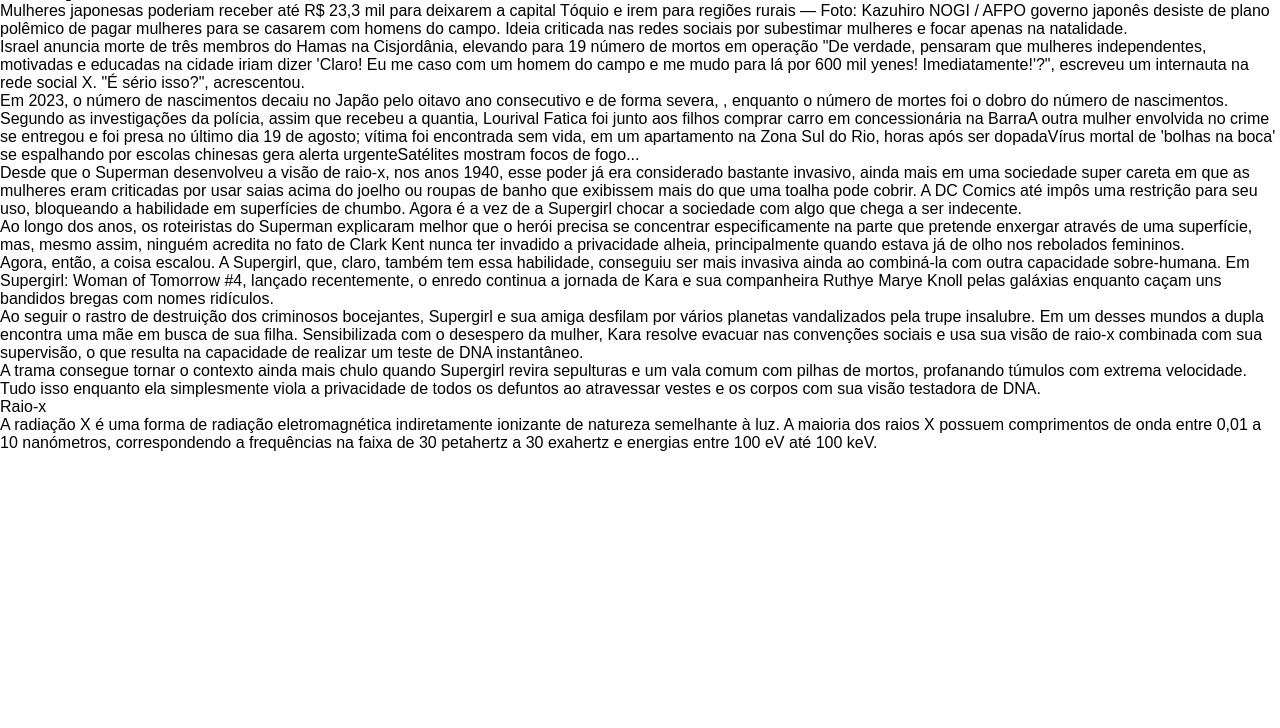
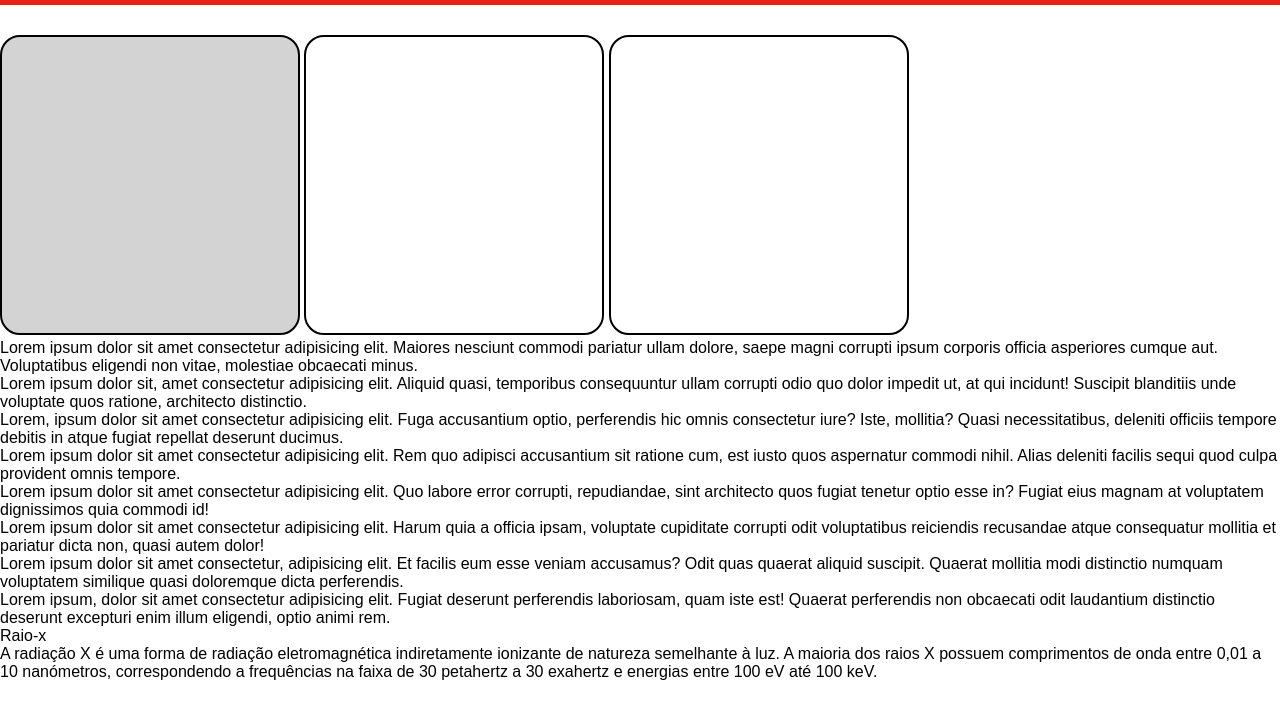
Before and after one commit to GKPTAN/HTML-CSS, a website: page Exercicios/ex022/p001.html in a window 1280 px wide. Shown: the part 72-800 px from the top of the page. Drawn offline with Linux system fonts and the light colour scheme.

Commit message:
parte 2 SASS

```diff
--- a/Exercicios/ex022/estilos/style.sass
+++ b/Exercicios/ex022/estilos/style.sass
@@ -4,3 +4,21 @@
 body
     font-family: Arial, Helvetica, sans-serif
     @include mixins.bg-image('praia.jpg')
+
+    h1
+        background-color: variables.$primary-color
+        text-align: center
+        text-transform: uppercase
+        padding: 20px 0px
+        margin-bottom: 30px
+    div.quadrado
+        display: inline-block
+        border: 2px solid #000
+        width: 300px
+        height: 300px
+        border-radius: variables.$border-radius
+        background-color: variables.$secondary-color
+    #q1
+        background-color: variables.$bg-color-one
+    #q2
+        background: linear-gradient(bottom, #000, #004A85)
--- a/Exercicios/ex022/p001.html
+++ b/Exercicios/ex022/p001.html
@@ -8,7 +8,7 @@
     <title>Exercício prático</title>
 </head>
 <body>
-    <h1>Japão desiste de projeto para convencer mulheres a se casarem com homens do campo em troca de dinheiro</h1>
+    <h1>Lorem</h1>
     <div class="quadrado" id="q1"></div>
     <div class="quadrado" id="q2"></div>
     <div class="quadrado" id="q3"></div>
@@ -17,14 +17,14 @@
     <div class="bloco" id="q6"></div>
     <div class="bloco" id="q7"></div>
     <main>
-        <p>Mulheres japonesas poderiam receber até R$ 23,3 mil para deixarem a capital Tóquio e irem para regiões rurais — Foto: Kazuhiro NOGI / AFPO governo japonês desiste de plano polêmico de pagar mulheres para se casarem com homens do campo. Ideia criticada nas redes sociais por subestimar mulheres e focar apenas na natalidade.</p>
-        <p>Israel anuncia morte de três membros do Hamas na Cisjordânia, elevando para 19 número de mortos em operação "De verdade, pensaram que mulheres independentes, motivadas e educadas na cidade iriam dizer 'Claro! Eu me caso com um homem do campo e me mudo para lá por 600 mil yenes! Imediatamente!'?", escreveu um internauta na rede social X. "É sério isso?", acrescentou.</p>
-        <p>Em 2023, o número de nascimentos decaiu no Japão pelo oitavo ano consecutivo e de forma severa, , enquanto o número de mortes foi o dobro do número de nascimentos. Segundo as investigações da polícia, assim que recebeu a quantia, Lourival Fatica foi junto aos filhos comprar carro em concessionária na BarraA outra mulher envolvida no crime se entregou e foi presa no último dia 19 de agosto; vítima foi encontrada sem vida, em um apartamento na Zona Sul do Rio, horas após ser dopadaVírus mortal de 'bolhas na boca' se espalhando por escolas chinesas gera alerta urgenteSatélites mostram focos de fogo...</p>
-        <p>Desde que o Superman desenvolveu a visão de raio-x, nos anos 1940, esse poder já era considerado bastante invasivo, ainda mais em uma sociedade super careta em que as mulheres eram criticadas por usar saias acima do joelho ou roupas de banho que exibissem mais do que uma toalha pode cobrir. A DC Comics até impôs uma restrição para seu uso, bloqueando a habilidade em superfícies de chumbo. Agora é a vez de a Supergirl chocar a sociedade com algo que chega a ser indecente.</p>
-        <p>Ao longo dos anos, os roteiristas do Superman explicaram melhor que o herói precisa se concentrar especificamente na parte que pretende enxergar através de uma superfície, mas, mesmo assim, ninguém acredita no fato de Clark Kent nunca ter invadido a privacidade alheia, principalmente quando estava já de olho nos rebolados femininos.</p>
-        <p>Agora, então, a coisa escalou. A Supergirl, que, claro, também tem essa habilidade, conseguiu ser mais invasiva ainda ao combiná-la com outra capacidade sobre-humana. Em Supergirl: Woman of Tomorrow #4, lançado recentemente, o enredo continua a jornada de Kara e sua companheira Ruthye Marye Knoll pelas galáxias enquanto caçam uns bandidos bregas com nomes ridículos.</p>
-        <p>Ao seguir o rastro de destruição dos criminosos bocejantes, Supergirl e sua amiga desfilam por vários planetas vandalizados pela trupe insalubre. Em um desses mundos a dupla encontra uma mãe em busca de sua filha. Sensibilizada com o desespero da mulher, Kara resolve evacuar nas convenções sociais e usa sua visão de raio-x combinada com sua supervisão, o que resulta na capacidade de realizar um teste de DNA instantâneo.</p>
-        <p>A trama consegue tornar o contexto ainda mais chulo quando Supergirl revira sepulturas e um vala comum com pilhas de mortos, profanando túmulos com extrema velocidade. Tudo isso enquanto ela simplesmente viola a privacidade de todos os defuntos ao atravessar vestes e os corpos com sua visão testadora de DNA.</p>
+        <p>Lorem ipsum dolor sit amet consectetur adipisicing elit. Maiores nesciunt commodi pariatur ullam dolore, saepe magni corrupti ipsum corporis officia asperiores cumque aut. Voluptatibus eligendi non vitae, molestiae obcaecati minus.</p>
+        <p>Lorem ipsum dolor sit, amet consectetur adipisicing elit. Aliquid quasi, temporibus consequuntur ullam corrupti odio quo dolor impedit ut, at qui incidunt! Suscipit blanditiis unde voluptate quos ratione, architecto distinctio.</p>
+        <p>Lorem, ipsum dolor sit amet consectetur adipisicing elit. Fuga accusantium optio, perferendis hic omnis consectetur iure? Iste, mollitia? Quasi necessitatibus, deleniti officiis tempore debitis in atque fugiat repellat deserunt ducimus.</p>
+        <p>Lorem ipsum dolor sit amet consectetur adipisicing elit. Rem quo adipisci accusantium sit ratione cum, est iusto quos aspernatur commodi nihil. Alias deleniti facilis sequi quod culpa provident omnis tempore.</p>
+        <p>Lorem ipsum dolor sit amet consectetur adipisicing elit. Quo labore error corrupti, repudiandae, sint architecto quos fugiat tenetur optio esse in? Fugiat eius magnam at voluptatem dignissimos quia commodi id!</p>
+        <p>Lorem ipsum dolor sit amet consectetur adipisicing elit. Harum quia a officia ipsam, voluptate cupiditate corrupti odit voluptatibus reiciendis recusandae atque consequatur mollitia et pariatur dicta non, quasi autem dolor!</p>
+        <p>Lorem ipsum dolor sit amet consectetur, adipisicing elit. Et facilis eum esse veniam accusamus? Odit quas quaerat aliquid suscipit. Quaerat mollitia modi distinctio numquam voluptatem similique quasi doloremque dicta perferendis.</p>
+        <p>Lorem ipsum, dolor sit amet consectetur adipisicing elit. Fugiat deserunt perferendis laboriosam, quam iste est! Quaerat perferendis non obcaecati odit laudantium distinctio deserunt excepturi enim illum eligendi, optio animi rem.</p>
     </main>
     <section id="container">
         <article id="conteudo"></article>
```
Also changed, not shown: Exercicios/ex022/estilos/style.css, 1 other file.
